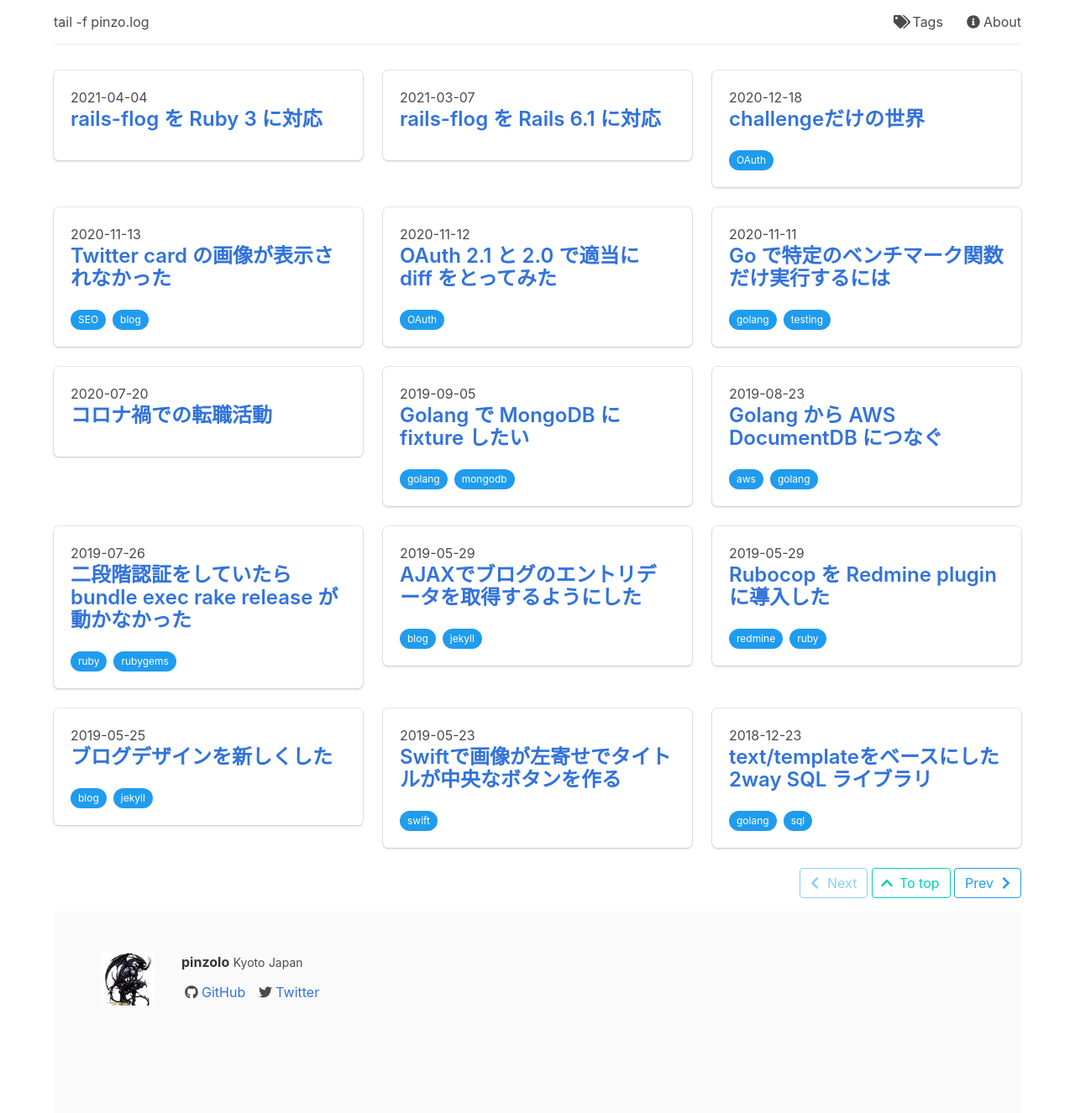
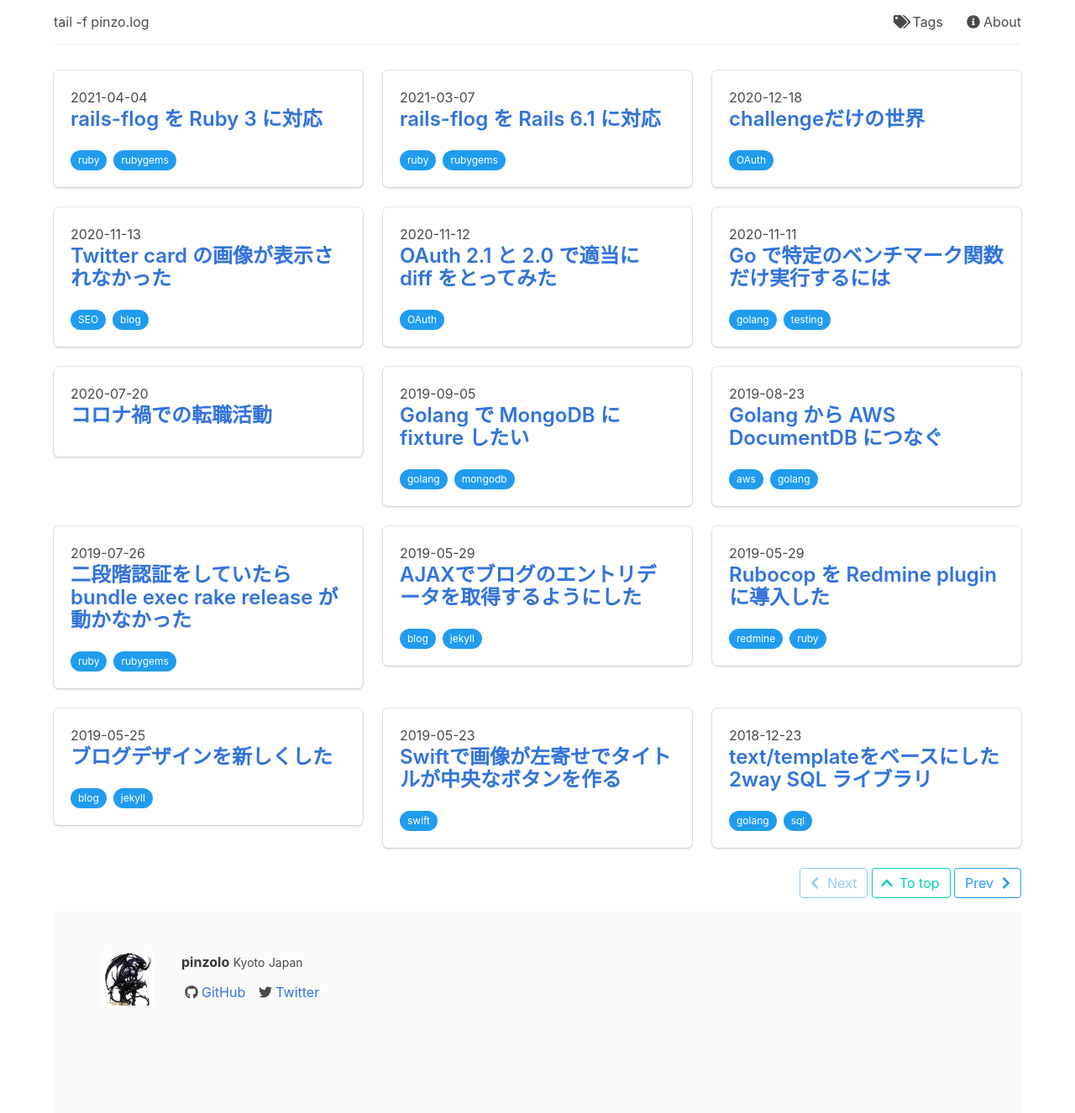
Before and after one commit to pinzolo/pinzolo.github.io, a Jekyll site: the page built from index.html, in a window 1280 px wide. Shown: the whole page at 84% size. Built offline with Jekyll 4.4.1, drawn with Linux system fonts in a browser that asks for light colours; nearby versions of some CDN libraries; the list of posts is cut into pages by our own code.

Commit message:
Add tags

```diff
--- a/_posts/2021-03-07-rails-flog-compatible-rails61.md
+++ b/_posts/2021-03-07-rails-flog-compatible-rails61.md
@@ -3,6 +3,8 @@ layout: post
 title: rails-flog を Rails 6.1 に対応
 date: '2021-03-07T09:23:19+0900'
 tags:
+  - ruby
+  - rubygems
 ---
 
 [【オンライン】Kyoto\.rb Meetup 20210307 \- Kyoto\.rb \| Doorkeeper](https://kyotorb.doorkeeper.jp/events/118749) での作業ログ
--- a/_posts/2021-04-04-rails-flog-compatible-ruby3.md
+++ b/_posts/2021-04-04-rails-flog-compatible-ruby3.md
@@ -3,6 +3,8 @@ layout: post
 title: rails-flog を Ruby 3 に対応
 date: '2021-04-04T09:33:31+0900'
 tags:
+  - ruby
+  - rubygems
 ---
 
 [【オンライン】Kyoto\.rb Meetup 20210404 \- Kyoto\.rb \| Doorkeeper](https://kyotorb.doorkeeper.jp/events/119356) での作業ログ
```
